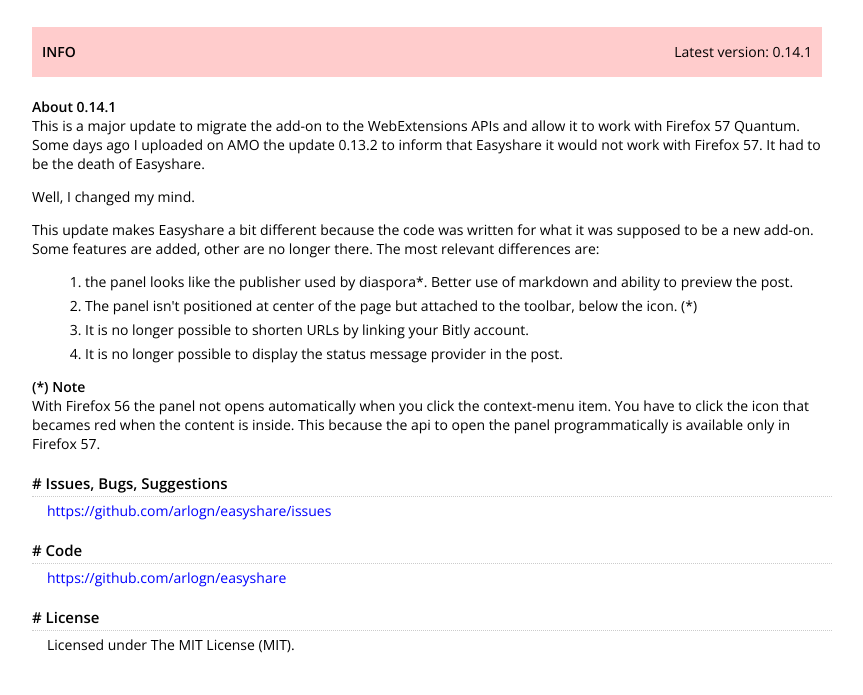
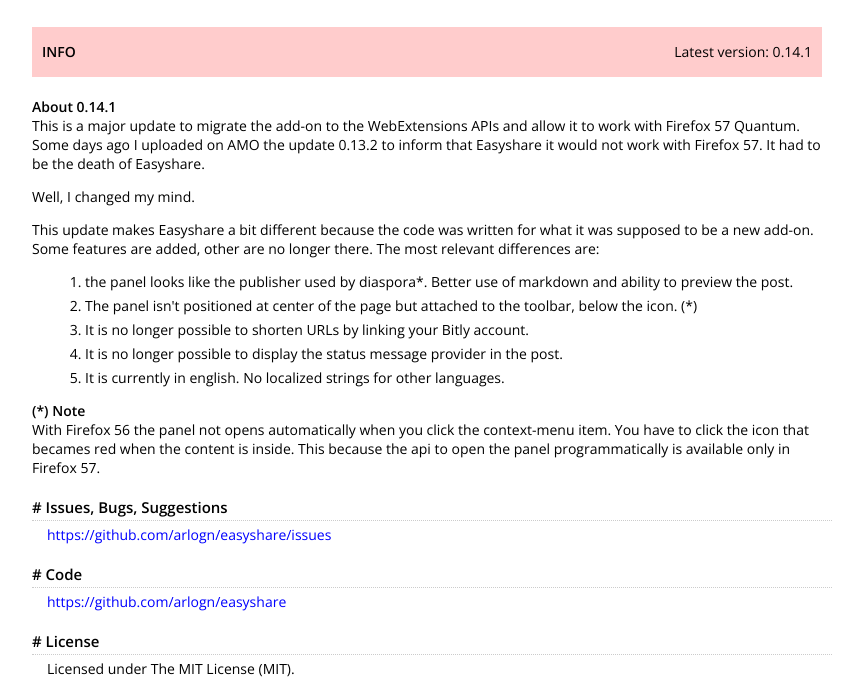
Before and after one commit to arlogn/easyshare, a plain HTML site: page info.html in a window 1280 px wide. Shown: the part 198-893 px from the top of the page, without its empty margins (208-1071 px from the left). Drawn offline with nearby package versions, Linux system fonts and the light colour scheme.

Commit message:
update text

```diff
--- a/info.html
+++ b/info.html
@@ -170,6 +170,7 @@
         <li>The panel isn't positioned at center of the page but attached to the toolbar, below the icon. (*)</li>
         <li>It is no longer possible to shorten URLs by linking your Bitly account.</li>
         <li>It is no longer possible to display the status message provider in the post.</li>
+        <li>It is currently in english. No localized strings for other languages.</li>
       </ol>
 
       <p><strong>(*) Note</strong><br>With Firefox 56 the panel not opens automatically when you click the context-menu item. You have to click the icon that becames red when the content is inside. This because the api to open the panel programmatically is available only in Firefox 57.</p>
```
